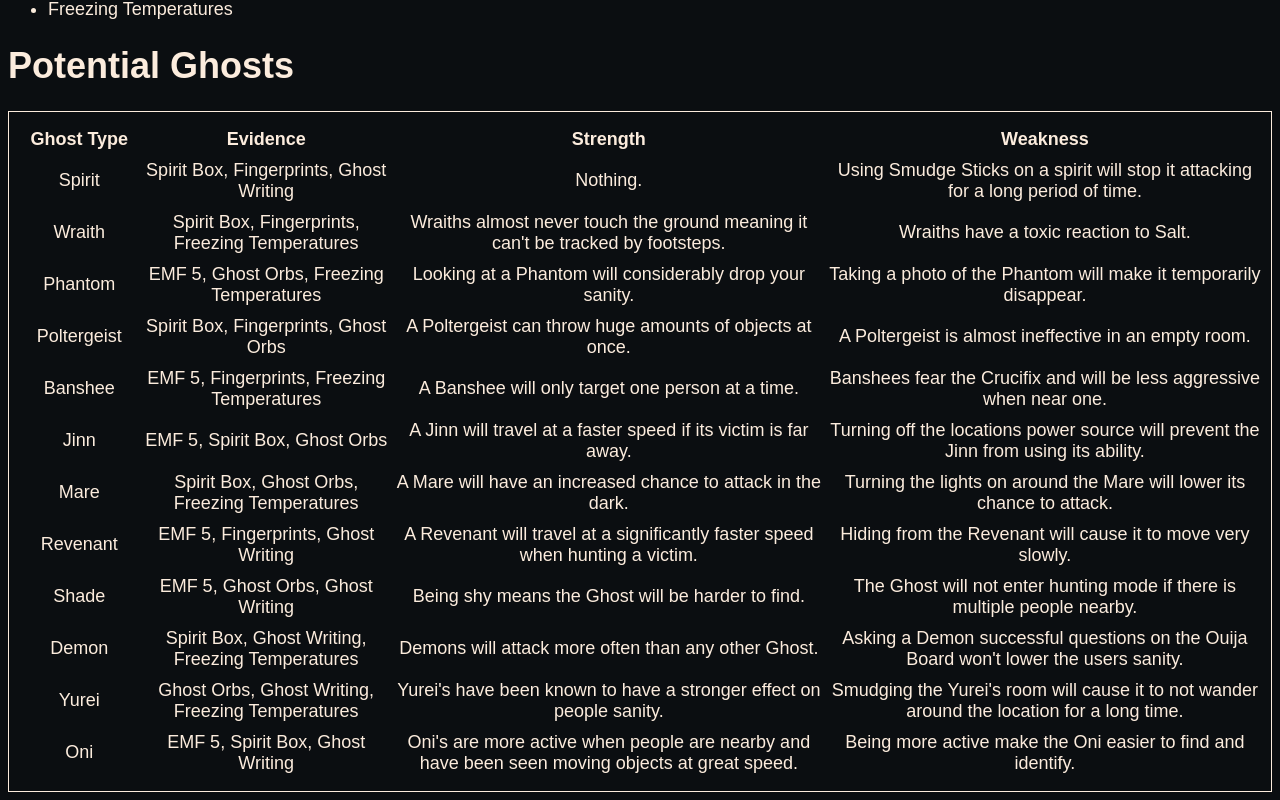
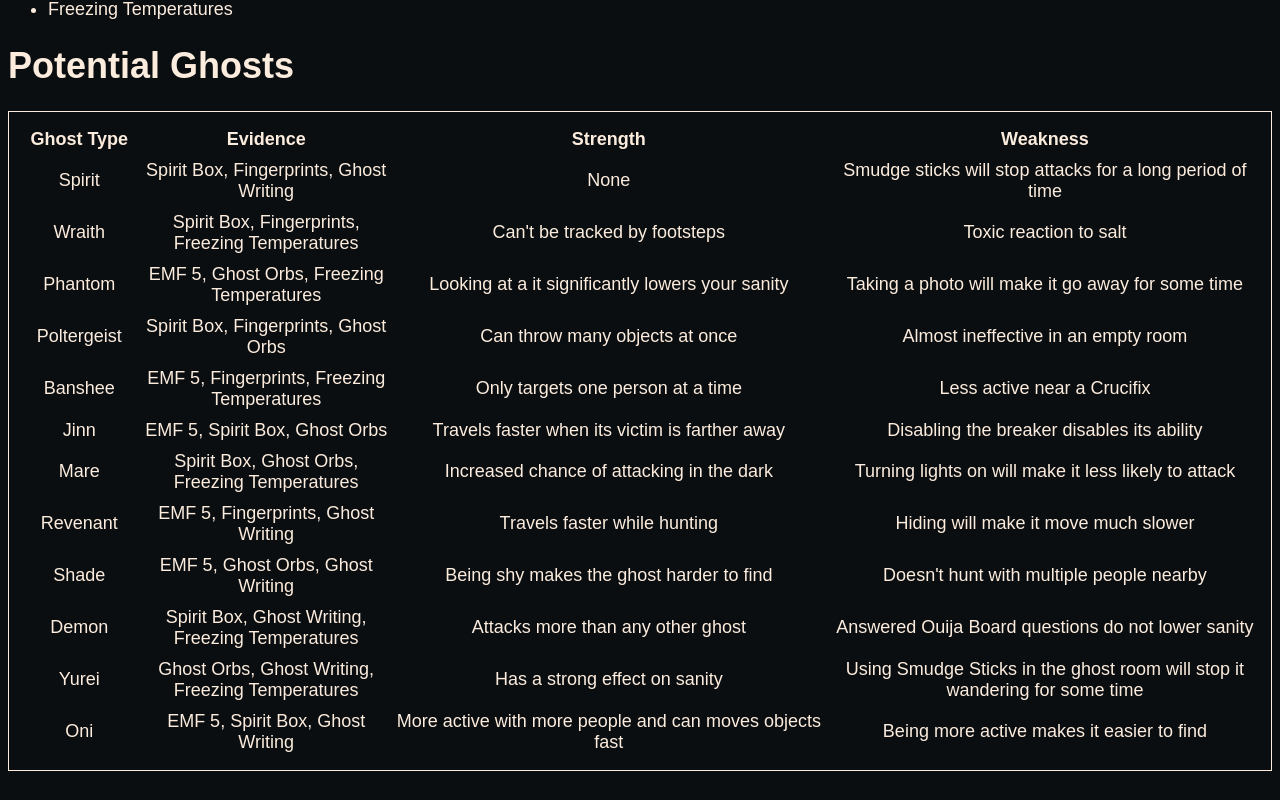
Before and after one commit to MysteryBlokHed/phasjournal, a Vue app: page / in a window 1280 px wide. Shown: the part 574-1374 px from the top of the page. After the commit the page ends 1353 px from the top, so only its background shows below. Built offline with nearby package versions, Linux system fonts and the light colour scheme.

Commit message:
Shorten ghost strengths/weaknesses

```diff
--- a/src/types.ts
+++ b/src/types.ts
@@ -22,85 +22,74 @@ export const AllGhosts: Array<Ghost> = [
       Evidence.Fingerprints,
       Evidence.GhostWriting,
     ],
-    strength: 'Nothing.',
-    weakness:
-      'Using Smudge Sticks on a spirit will stop it attacking for a long period of time.',
+    strength: 'None',
+    weakness: 'Smudge sticks will stop attacks for a long period of time',
   },
   {
     type: 'Wraith',
     evidence: [Evidence.SpiritBox, Evidence.Fingerprints, Evidence.Freezing],
-    strength:
-      "Wraiths almost never touch the ground meaning it can't be tracked by footsteps.",
-    weakness: 'Wraiths have a toxic reaction to Salt.',
+    strength: `Can't be tracked by footsteps`,
+    weakness: 'Toxic reaction to salt',
   },
   {
     type: 'Phantom',
     evidence: [Evidence.Emf5, Evidence.GhostOrbs, Evidence.Freezing],
-    strength: 'Looking at a Phantom will considerably drop your sanity.',
-    weakness:
-      'Taking a photo of the Phantom will make it temporarily disappear.',
+    strength: 'Looking at a it significantly lowers your sanity',
+    weakness: 'Taking a photo will make it go away for some time',
   },
   {
     type: 'Poltergeist',
     evidence: [Evidence.SpiritBox, Evidence.Fingerprints, Evidence.GhostOrbs],
-    strength: 'A Poltergeist can throw huge amounts of objects at once.',
-    weakness: 'A Poltergeist is almost ineffective in an empty room.',
+    strength: 'Can throw many objects at once',
+    weakness: 'Almost ineffective in an empty room',
   },
   {
     type: 'Banshee',
     evidence: [Evidence.Emf5, Evidence.Fingerprints, Evidence.Freezing],
-    strength: 'A Banshee will only target one person at a time.',
-    weakness:
-      'Banshees fear the Crucifix and will be less aggressive when near one.',
+    strength: 'Only targets one person at a time',
+    weakness: 'Less active near a Crucifix',
   },
   {
     type: 'Jinn',
     evidence: [Evidence.Emf5, Evidence.SpiritBox, Evidence.GhostOrbs],
-    strength: 'A Jinn will travel at a faster speed if its victim is far away.',
-    weakness:
-      'Turning off the locations power source will prevent the Jinn from using its ability.',
+    strength: 'Travels faster when its victim is farther away',
+    weakness: 'Disabling the breaker disables its ability',
   },
   {
     type: 'Mare',
     evidence: [Evidence.SpiritBox, Evidence.GhostOrbs, Evidence.Freezing],
-    strength: 'A Mare will have an increased chance to attack in the dark.',
-    weakness:
-      'Turning the lights on around the Mare will lower its chance to attack.',
+    strength: 'Increased chance of attacking in the dark',
+    weakness: 'Turning lights on will make it less likely to attack',
   },
   {
     type: 'Revenant',
     evidence: [Evidence.Emf5, Evidence.Fingerprints, Evidence.GhostWriting],
-    strength:
-      'A Revenant will travel at a significantly faster speed when hunting a victim.',
-    weakness: 'Hiding from the Revenant will cause it to move very slowly.',
+    strength: 'Travels faster while hunting',
+    weakness: 'Hiding will make it move much slower',
   },
   {
     type: 'Shade',
     evidence: [Evidence.Emf5, Evidence.GhostOrbs, Evidence.GhostWriting],
-    strength: 'Being shy means the Ghost will be harder to find.',
-    weakness:
-      'The Ghost will not enter hunting mode if there is multiple people nearby.',
+    strength: 'Being shy makes the ghost harder to find',
+    weakness: `Doesn't hunt with multiple people nearby`,
   },
   {
     type: 'Demon',
     evidence: [Evidence.SpiritBox, Evidence.GhostWriting, Evidence.Freezing],
-    strength: 'Demons will attack more often than any other Ghost.',
-    weakness:
-      "Asking a Demon successful questions on the Ouija Board won't lower the users sanity.",
+    strength: 'Attacks more than any other ghost',
+    weakness: 'Answered Ouija Board questions do not lower sanity',
   },
   {
     type: 'Yurei',
     evidence: [Evidence.GhostOrbs, Evidence.GhostWriting, Evidence.Freezing],
-    strength:
-      "Yurei's have been known to have a stronger effect on people sanity.",
+    strength: 'Has a strong effect on sanity',
     weakness:
-      "Smudging the Yurei's room will cause it to not wander around the location for a long time.",
+      'Using Smudge Sticks in the ghost room will stop it wandering for some time',
   },
   {
     type: 'Oni',
     evidence: [Evidence.Emf5, Evidence.SpiritBox, Evidence.GhostWriting],
-    strength:
-      "Oni's are more active when people are nearby and have been seen moving objects at great speed.",
-    weakness: 'Being more active make the Oni easier to find and identify.',
+    strength: 'More active with more people and can moves objects fast',
+    weakness: 'Being more active makes it easier to find',
   },
 ]
```
